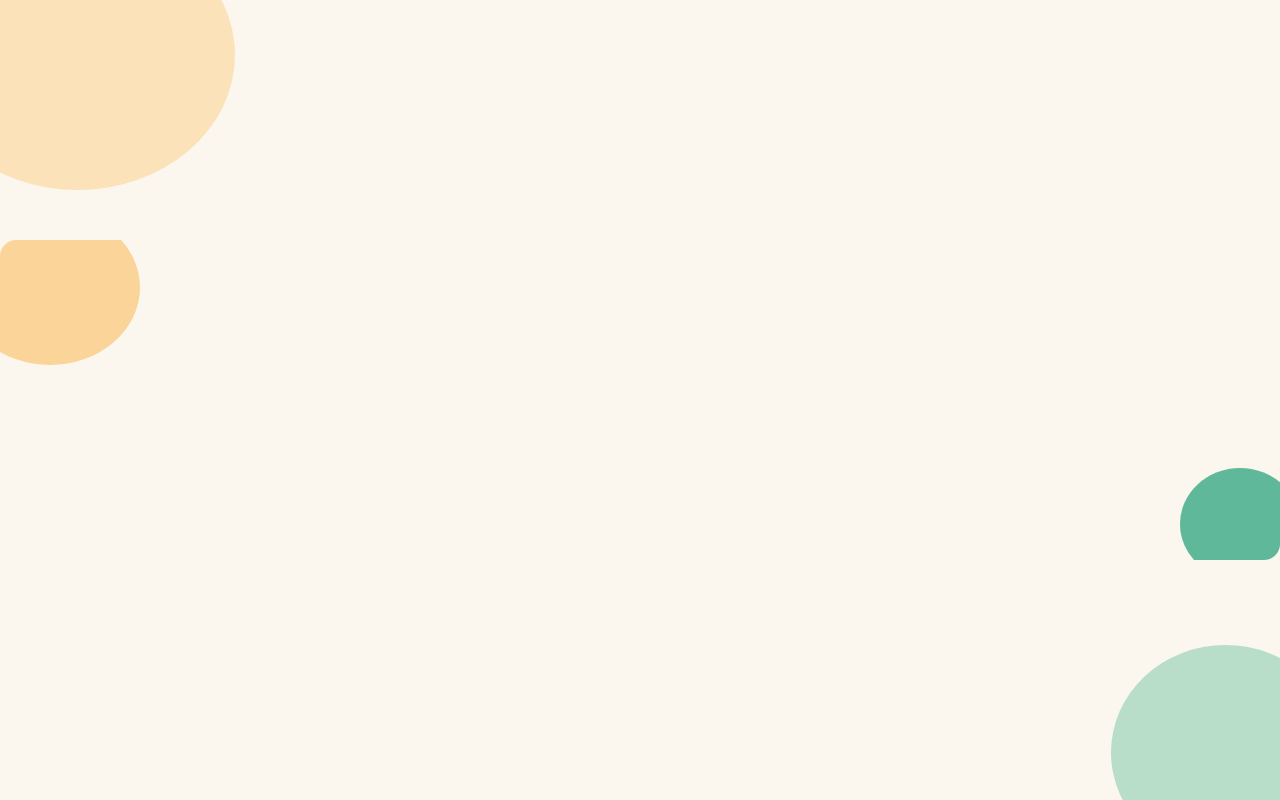
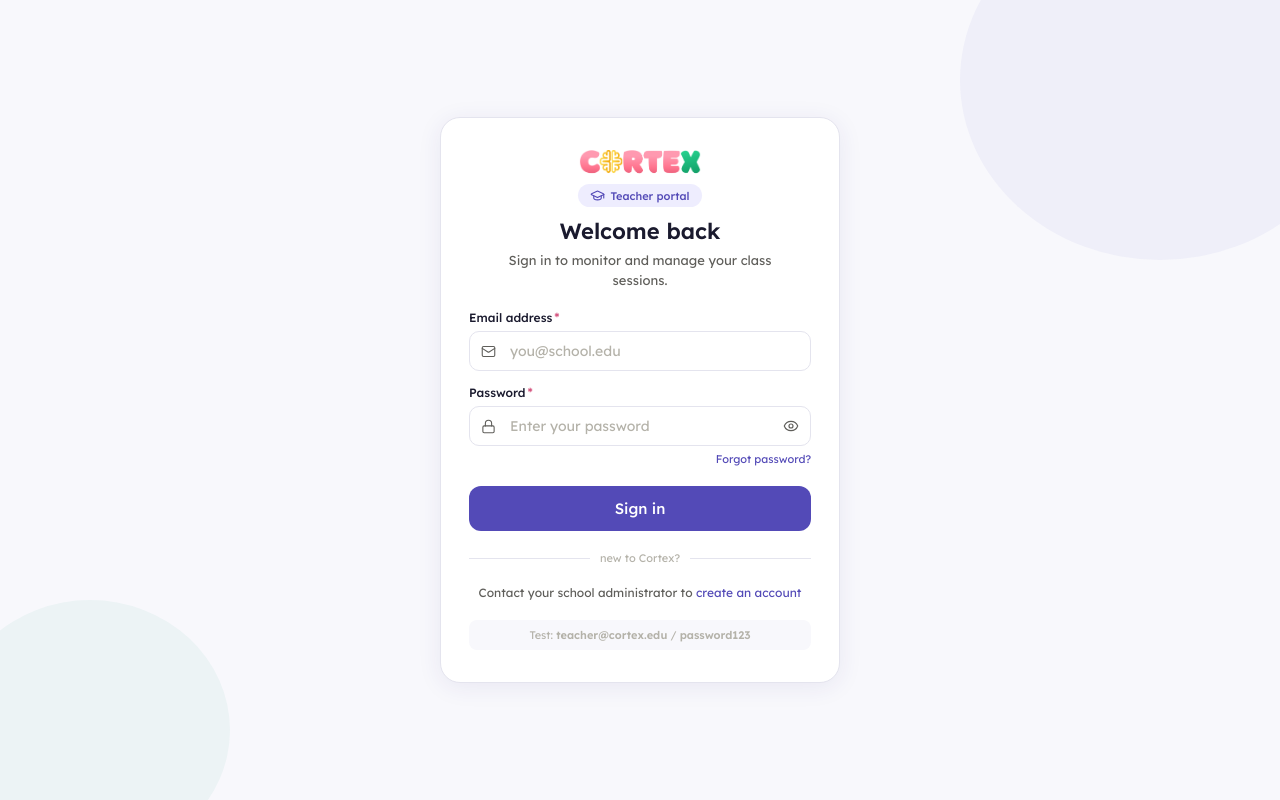
Before and after one commit to cortex-thesis/cortex-web, a React (Vite) app: page /teacher/login in a window 1280 px wide. Before the commit this address led to /. Built offline with nearby package versions, Linux system fonts and the light colour scheme.

Commit message:
Added login screen

```diff
--- /dev/null
+++ b/src/pages/teacher/Login.module.css
@@ -0,0 +1,201 @@
+.screen {
+  width: 100%;
+  min-height: 100vh;
+  background: #f8f8fc;
+  display: flex;
+  align-items: center;
+  justify-content: center;
+  position: relative;
+  overflow: hidden;
+  padding: 24px;
+}
+
+.bgBlob1 {
+  position: absolute;
+  width: 400px;
+  height: 360px;
+  background: #534ab7;
+  opacity: 0.05;
+  border-radius: 50%;
+  top: -100px;
+  right: -80px;
+  pointer-events: none;
+}
+
+.bgBlob2 {
+  position: absolute;
+  width: 280px;
+  height: 260px;
+  background: #1d9e75;
+  opacity: 0.05;
+  border-radius: 50%;
+  bottom: -60px;
+  left: -50px;
+  pointer-events: none;
+}
+
+.card {
+  background: #ffffff;
+  border-radius: 20px;
+  border: 1px solid #e4e4ee;
+  padding: 32px 28px;
+  width: 100%;
+  max-width: 400px;
+  display: flex;
+  flex-direction: column;
+  gap: 20px;
+  box-shadow: 0 4px 24px rgba(45, 42, 122, 0.08);
+  position: relative;
+  z-index: 1;
+}
+
+.header {
+  display: flex;
+  flex-direction: column;
+  align-items: center;
+  gap: 6px;
+  text-align: center;
+}
+
+.roleBadge {
+  display: inline-flex;
+  align-items: center;
+  gap: 5px;
+  background: #eeedfe;
+  border-radius: 9999px;
+  padding: 4px 12px;
+  font-family: 'Lexend', sans-serif;
+  font-size: 11px;
+  font-weight: 500;
+  color: #534ab7;
+}
+
+.title {
+  font-family: 'Lexend', sans-serif;
+  font-size: 22px;
+  font-weight: 600;
+  color: #1a1a2e;
+  margin-top: 4px;
+}
+
+.sub {
+  font-family: 'Lexend', sans-serif;
+  font-size: 13px;
+  font-weight: 400;
+  color: #5f5e5a;
+  line-height: 1.5;
+  max-width: 280px;
+}
+
+.authError {
+  background: #faece7;
+  border: 1px solid #d85a30;
+  border-radius: 10px;
+  padding: 10px 14px;
+  font-family: 'Lexend', sans-serif;
+  font-size: 12px;
+  color: #712b13;
+  text-align: center;
+}
+
+.fields {
+  display: flex;
+  flex-direction: column;
+  gap: 14px;
+}
+
+.passwordField {
+  display: flex;
+  flex-direction: column;
+  gap: 6px;
+}
+
+.forgotBtn {
+  background: none;
+  border: none;
+  font-family: 'Lexend', sans-serif;
+  font-size: 11px;
+  color: #534ab7;
+  cursor: pointer;
+  text-align: right;
+  padding: 0;
+  align-self: flex-end;
+}
+
+.forgotBtn:hover {
+  text-decoration: underline;
+}
+
+.loginBtn {
+  width: 100%;
+  padding: 13px;
+  border-radius: 12px;
+  background: #534ab7;
+  color: #ffffff;
+  border: none;
+  font-family: 'Lexend', sans-serif;
+  font-size: 15px;
+  font-weight: 500;
+  cursor: pointer;
+  transition: opacity 0.15s ease;
+}
+
+.loginBtn:hover:not(:disabled) {
+  opacity: 0.88;
+}
+.loginBtn:disabled {
+  opacity: 0.6;
+  cursor: wait;
+}
+
+.divider {
+  display: flex;
+  align-items: center;
+  gap: 10px;
+}
+
+.divLine {
+  flex: 1;
+  height: 1px;
+  background: #e4e4ee;
+}
+
+.divText {
+  font-family: 'Lexend', sans-serif;
+  font-size: 11px;
+  color: #b4b2a9;
+  white-space: nowrap;
+}
+
+/* ── Hint ───────────────────────────────────── */
+
+.hint {
+  font-family: 'Lexend', sans-serif;
+  font-size: 12px;
+  color: #5f5e5a;
+  text-align: center;
+}
+
+.hintLink {
+  background: none;
+  border: none;
+  font-family: 'Lexend', sans-serif;
+  font-size: 12px;
+  color: #534ab7;
+  cursor: pointer;
+  padding: 0;
+}
+
+.hintLink:hover {
+  text-decoration: underline;
+}
+
+.testHint {
+  font-family: 'Lexend', sans-serif;
+  font-size: 11px;
+  color: #b4b2a9;
+  text-align: center;
+  background: #f8f8fc;
+  border-radius: 8px;
+  padding: 8px;
+}
--- /dev/null
+++ b/src/pages/teacher/Login.tsx
@@ -0,0 +1,159 @@
+import { useState } from 'react'
+import { useNavigate } from 'react-router-dom'
+import { Mail, Lock, GraduationCap } from 'lucide-react'
+import { Logo } from '../../components/atoms'
+import { InputField } from '../../components/molecules'
+import { validateEmail, validatePassword } from '../../utils/validators'
+import styles from './Login.module.css'
+
+export default function Login() {
+  const navigate = useNavigate()
+
+  const [email, setEmail] = useState('')
+  const [password, setPassword] = useState('')
+  const [emailState, setEmailState] = useState<'default' | 'error'>('default')
+  const [passwordState, setPasswordState] = useState<'default' | 'error'>(
+    'default'
+  )
+  const [emailError, setEmailError] = useState('')
+  const [passwordError, setPasswordError] = useState('')
+  const [isLoading, setIsLoading] = useState(false)
+  const [authError, setAuthError] = useState('')
+
+  function validate(): boolean {
+    const eResult = validateEmail(email)
+    const pResult = validatePassword(password)
+
+    setEmailState(eResult.valid ? 'default' : 'error')
+    setEmailError(eResult.message)
+    setPasswordState(pResult.valid ? 'default' : 'error')
+    setPasswordError(pResult.message)
+
+    return eResult.valid && pResult.valid
+  }
+
+  async function handleLogin() {
+    setAuthError('')
+    if (!validate()) return
+
+    setIsLoading(true)
+
+    await new Promise((r) => setTimeout(r, 1000))
+
+    if (email === 'teacher@cortex.edu' && password === 'password123') {
+      navigate('/teacher/dashboard', { replace: true })
+    } else {
+      setAuthError('Invalid email or password. Please try again.')
+      setEmailState('error')
+      setPasswordState('error')
+    }
+
+    setIsLoading(false)
+  }
+
+  function handleKeyDown(e: React.KeyboardEvent) {
+    if (e.key === 'Enter') handleLogin()
+  }
+
+  return (
+    <div className={styles.screen}>
+      <div className={styles.bgBlob1} aria-hidden="true" />
+      <div className={styles.bgBlob2} aria-hidden="true" />
+
+      <div className={styles.card} role="main" aria-label="Teacher login">
+        <div className={styles.header}>
+          <Logo variant="horizontal" height={28} />
+          <span className={styles.roleBadge}>
+            <GraduationCap size={15} strokeWidth={1.75} /> Teacher portal
+          </span>
+          <h1 className={styles.title}>Welcome back</h1>
+          <p className={styles.sub}>
+            Sign in to monitor and manage your class sessions.
+          </p>
+        </div>
+
+        {authError && (
+          <div className={styles.authError} role="alert">
+            {authError}
+          </div>
+        )}
+
+        <div className={styles.fields} onKeyDown={handleKeyDown}>
+          <InputField
+            label="Email address"
+            type="email"
+            placeholder="you@school.edu"
+            value={email}
+            onChange={(e) => {
+              setEmail(e.target.value)
+              setEmailState('default')
+              setAuthError('')
+            }}
+            fieldState={emailState}
+            errorText={emailError}
+            leftIcon={<Mail size={15} strokeWidth={1.75} />}
+            required
+            autoComplete="email"
+          />
+
+          <div className={styles.passwordField}>
+            <InputField
+              label="Password"
+              type="password"
+              placeholder="Enter your password"
+              value={password}
+              onChange={(e) => {
+                setPassword(e.target.value)
+                setPasswordState('default')
+                setAuthError('')
+              }}
+              fieldState={passwordState}
+              errorText={passwordError}
+              leftIcon={<Lock size={15} strokeWidth={1.75} />}
+              required
+              autoComplete="current-password"
+            />
+            <button
+              className={styles.forgotBtn}
+              onClick={() => console.log('Forgot password')}
+              type="button"
+            >
+              Forgot password?
+            </button>
+          </div>
+        </div>
+
+        <button
+          className={styles.loginBtn}
+          onClick={handleLogin}
+          disabled={isLoading}
+          aria-busy={isLoading}
+        >
+          {isLoading ? 'Signing in...' : 'Sign in'}
+        </button>
+
+        <div className={styles.divider}>
+          <span className={styles.divLine} />
+          <span className={styles.divText}>new to Cortex?</span>
+          <span className={styles.divLine} />
+        </div>
+
+        <p className={styles.hint}>
+          Contact your school administrator to{' '}
+          <button
+            className={styles.hintLink}
+            type="button"
+            onClick={() => console.log('Contact admin')}
+          >
+            create an account
+          </button>
+        </p>
+
+        <p className={styles.testHint}>
+          Test: <strong>teacher@cortex.edu</strong> /{' '}
+          <strong>password123</strong>
+        </p>
+      </div>
+    </div>
+  )
+}
--- a/src/router/index.tsx
+++ b/src/router/index.tsx
@@ -16,6 +16,7 @@ import ClassOverview from '../pages/teacher/ClassOverview'
 import ClassStudents from '../pages/teacher/ClassStudents'
 import ClassContent from '../pages/teacher/ClassContent'
 import ClassAnalytics from '../pages/teacher/ClassAnalytics'
+import Login from '../pages/teacher/Login'
 
 export default function AppRouter() {
   return (
@@ -51,6 +52,8 @@ export default function AppRouter() {
         element={<ClassAnalytics />}
       />
 
+      <Route path="/teacher/login" element={<Login />} />
+
       <Route path="*" element={<Navigate to="/" replace />} />
     </Routes>
   )
```
